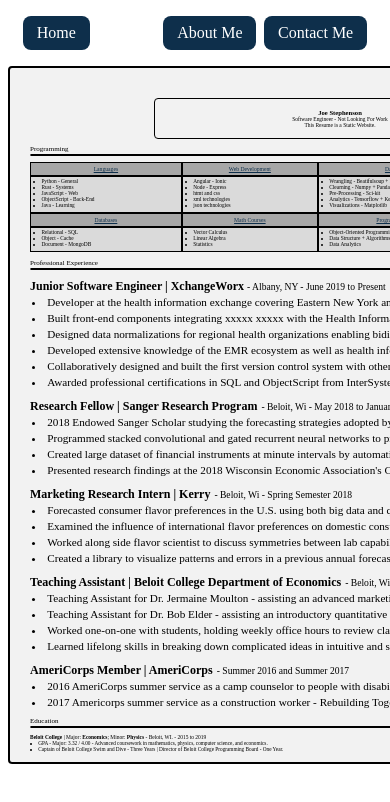
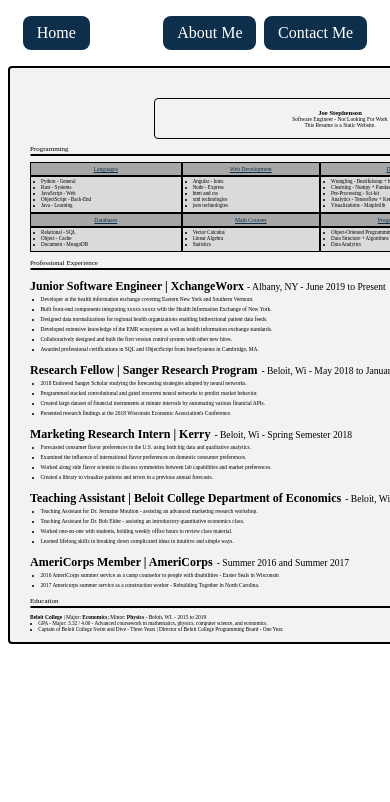
Before and after one commit to aoibht/aoibht.github.io, a plain HTML site: page index.html in a window 390 px wide. Shown: the top 802 px of the page. Drawn offline with Linux system fonts and the light colour scheme.

Commit message:
changing font to work on mobile

```diff
--- a/resources/joe_stephenson_resume.css
+++ b/resources/joe_stephenson_resume.css
@@ -176,7 +176,7 @@ PROGAMMING
 }
 .programming-list{
     background-color: #dadada;
-    font-size: 1.38vw;
+    font-size: 1.3vw;
     border: 1px solid #000000;
     text-align: left;
     padding-left: 2px;
@@ -211,7 +211,7 @@ PROFESSIONAL
 }
 .job-description{
     padding: 2px;
-    font-size: 70%;
+    font-size: 1.4vw;
 }
 .job-when{
     font-size: 60%;
```
